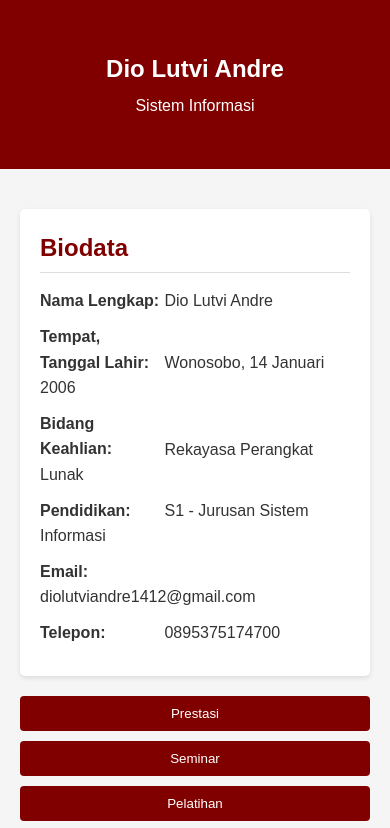
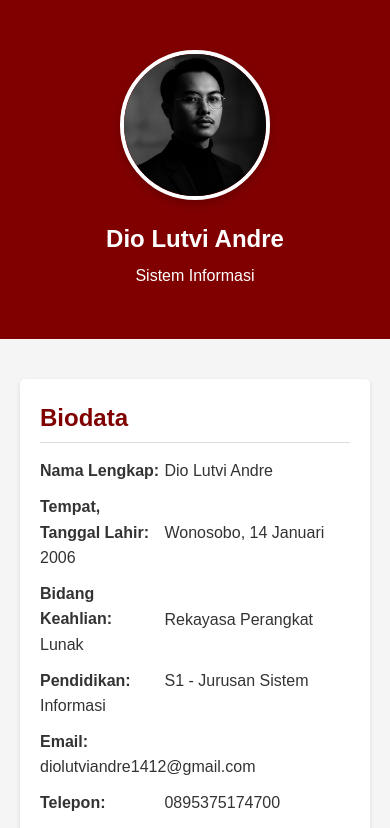
Before and after one commit to Diolutviandr3/2415016100_Dio-Lutvi-Andre_TekWeb_B, a plain HTML site: page Praktikum-4/index.html in a window 390 px wide. Shown: the top 828 px of the page. Drawn offline with Linux system fonts and the light colour scheme.

Commit message:
membuat folder dan tugas praktikum 4

```diff
--- a/Praktikum2/index.html
+++ b/Praktikum-4/index.html
@@ -9,8 +9,13 @@
 <body>
     <header>
         <div class="container">
-            <h1>Dio Lutvi Andre</h1>
-            <p>Sistem Informasi</p>
+            <div class="profile-header">
+                <img src="dio.jpg" alt="Foto Dio Lutvi Andre" class="profile-photo">
+                <div class="profile-info">
+                    <h1>Dio Lutvi Andre</h1>
+                    <p>Sistem Informasi</p>
+                </div>
+            </div>
         </div>
     </header>
 
--- a/Praktikum2/style.css
+++ b/Praktikum-4/style.css
@@ -24,6 +24,27 @@
             text-align: center;
             padding: 30px 0;
             margin-bottom: 20px;
+        }
+
+        .profile-header {
+            display: flex;
+            align-items: center;
+            justify-content: center;
+            gap: 20px;
+            flex-wrap: wrap;
+        }
+
+        .profile-photo {
+            width: 150px;
+            height: 150px;
+            border-radius: 50%;
+            object-fit: cover;
+            border: 4px solid white;
+            box-shadow: 0 4px 8px rgba(0,0,0,0.2);
+        }
+
+        .profile-info {
+            text-align: left;
         }
 
         h1 {
@@ -121,4 +142,13 @@
             .info-label {
                 width: 120px;
             }
+
+            .profile-header {
+                flex-direction: column;
+                text-align: center;
+            }
+
+            .profile-info {
+                text-align: center;
+            }
         }
```
Also changed, not shown: Praktikum-4/dio.jpg (added).
